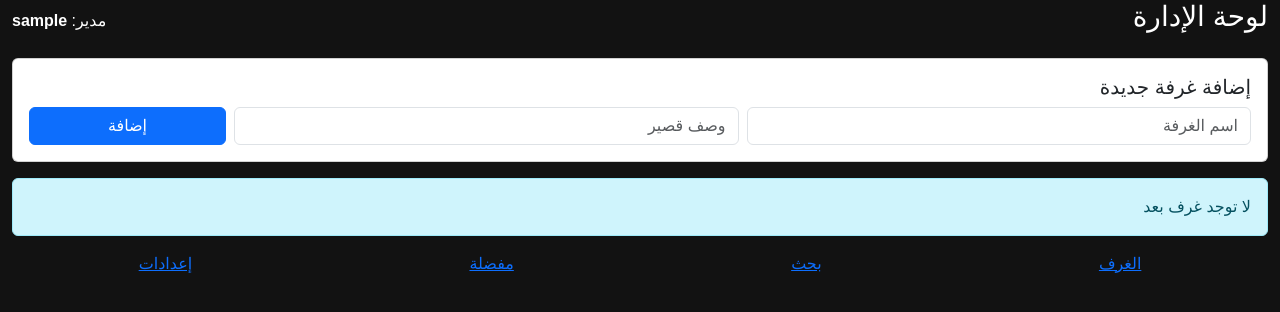
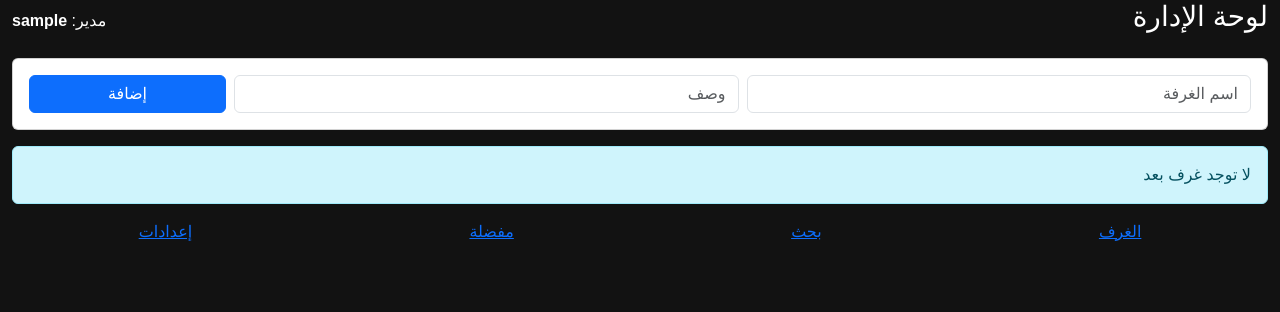
Before and after one commit to Mohammedkaadi/chat_app, a Flask app: page /admin in a window 1280 px wide. Shown: the part 56-368 px from the top of the page. Run offline with Flask 3, Linux system fonts and the light colour scheme; the visitor is signed in with stand-in values (Sample User, id 1); data that the repository does not hold is empty.

Commit message:
Update admin.html

```diff
--- a/templates/admin.html
+++ b/templates/admin.html
@@ -4,11 +4,11 @@
   <h3>لوحة الإدارة</h3>
   <div>مدير: <strong>{{ admin }}</strong></div>
 </div>
+
 <div class="card p-3 mb-3">
-  <h5>إضافة غرفة جديدة</h5>
-  <form method="post" class="row g-2 align-items-center">
+  <form method="post" class="row g-2">
     <div class="col-5"><input name="room" class="form-control" placeholder="اسم الغرفة"></div>
-    <div class="col-5"><input name="desc" class="form-control" placeholder="وصف قصير"></div>
+    <div class="col-5"><input name="desc" class="form-control" placeholder="وصف"></div>
     <div class="col-2"><button class="btn btn-primary w-100">إضافة</button></div>
   </form>
 </div>
@@ -16,7 +16,7 @@
 <div class="row">
   {% for r in rooms %}
   <div class="col-12 mb-2">
-      <div class="room-card">
+    <div class="room-card d-flex justify-content-between align-items-center">
       <div>
         <div class="fw-bold">{{ r[1] }}</div>
         <div class="text-muted small">{{ r[2] }}</div>
```
Lines whose indentation alone changed are shown as unchanged.
